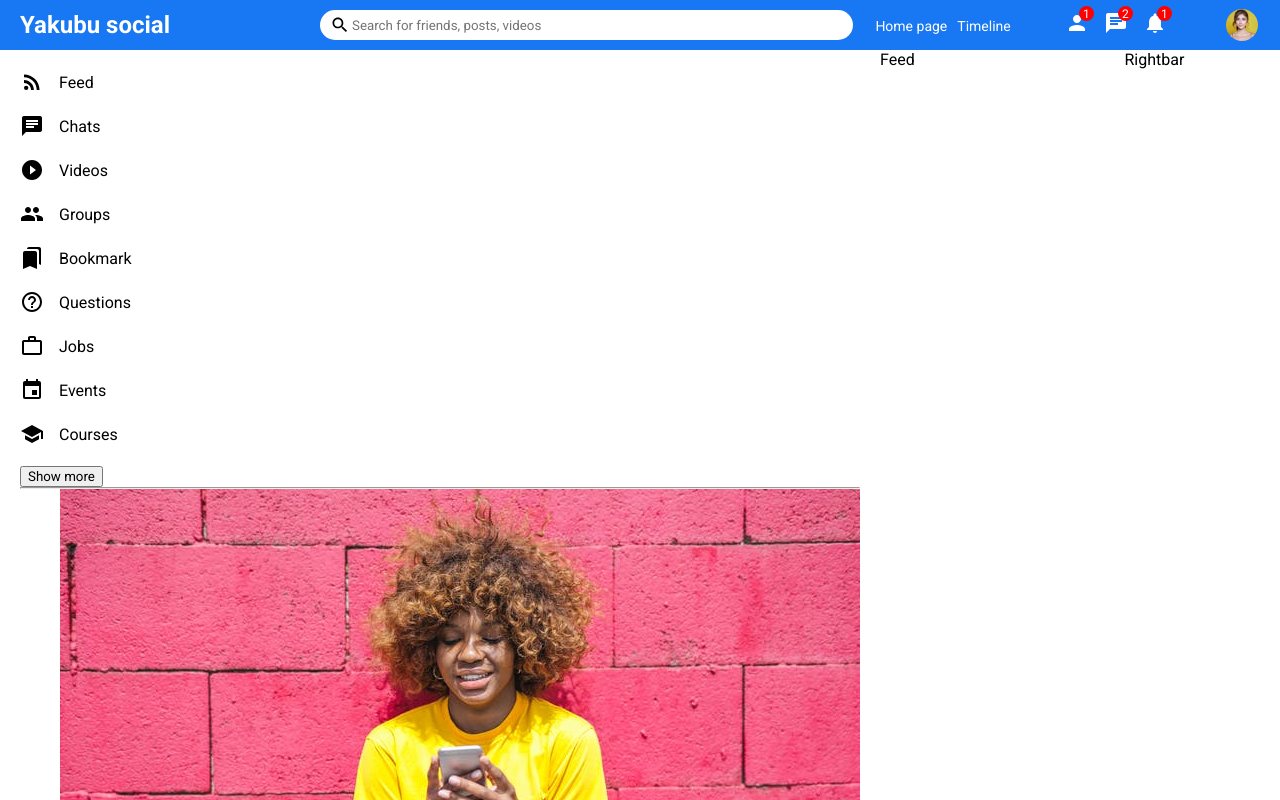
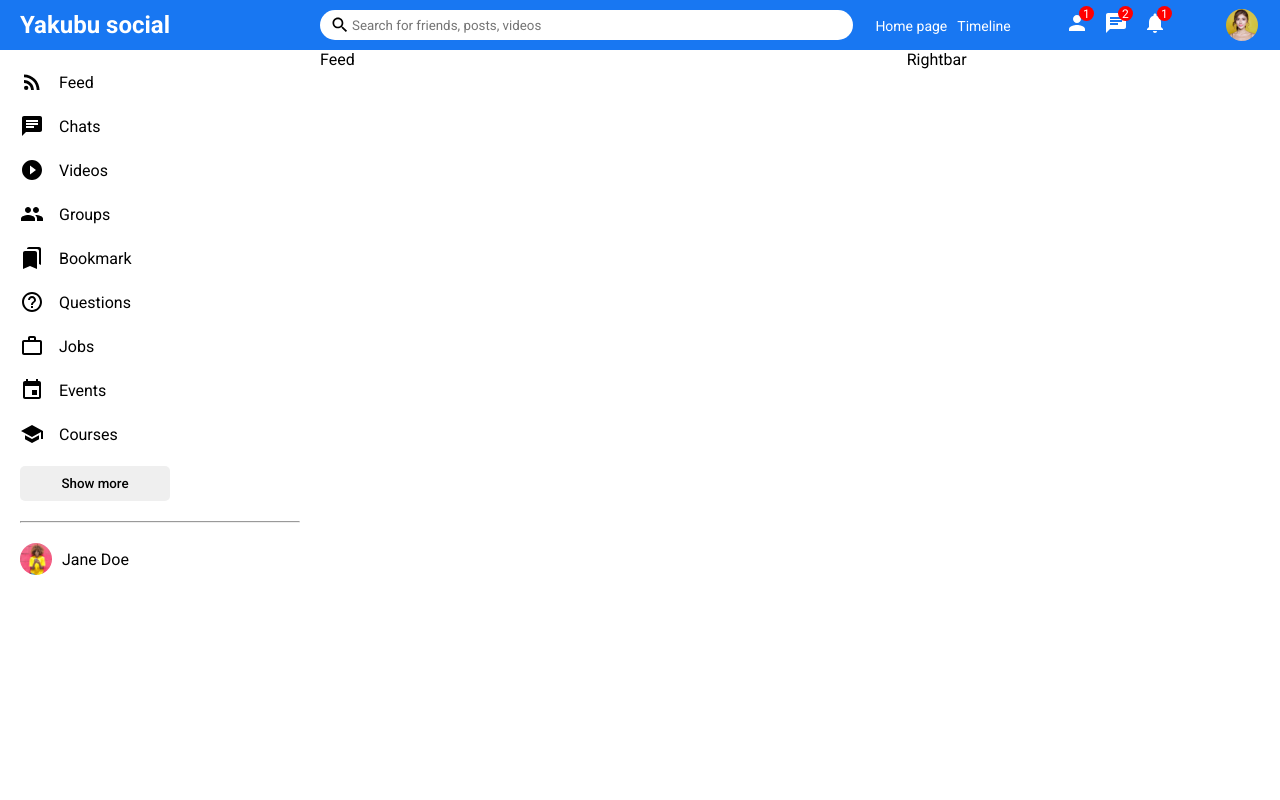
Before and after one commit to YakubuAmidu/yakubu-social-media-1, a React (Create React App) app: page / in a window 1280 px wide. Shown: the top 800 px of the page. Built offline with nearby package versions, Linux system fonts and the light colour scheme.

Commit message:
Initial commit

```diff
--- a/src/components/Sidebar/Sidebar.scss
+++ b/src/components/Sidebar/Sidebar.scss
@@ -21,4 +21,36 @@
 
 .sidebarIcon {
   margin-right: 15px;
+};
+
+.sidebarButton {
+  width: 150px;
+  border: none;
+  padding: 10px;
+  border-radius: 5px;
+  font-weight: 500;
+};
+
+.sidebarHr {
+  margin: 20px 0px;
+};
+
+.sidebarFriendList {
+  padding: 0;
+  margin: 0;
+  list-style: none;
+};
+
+.sidebarFriend {
+  display: flex;
+  align-items: center;
+  margin-bottom: 15px;
+};
+
+.sidebarFriendImg {
+  width: 32px;
+  height: 32px;
+  border-radius: 50%;
+  object-fit: cover;
+  margin-right: 10px;
 }
```
